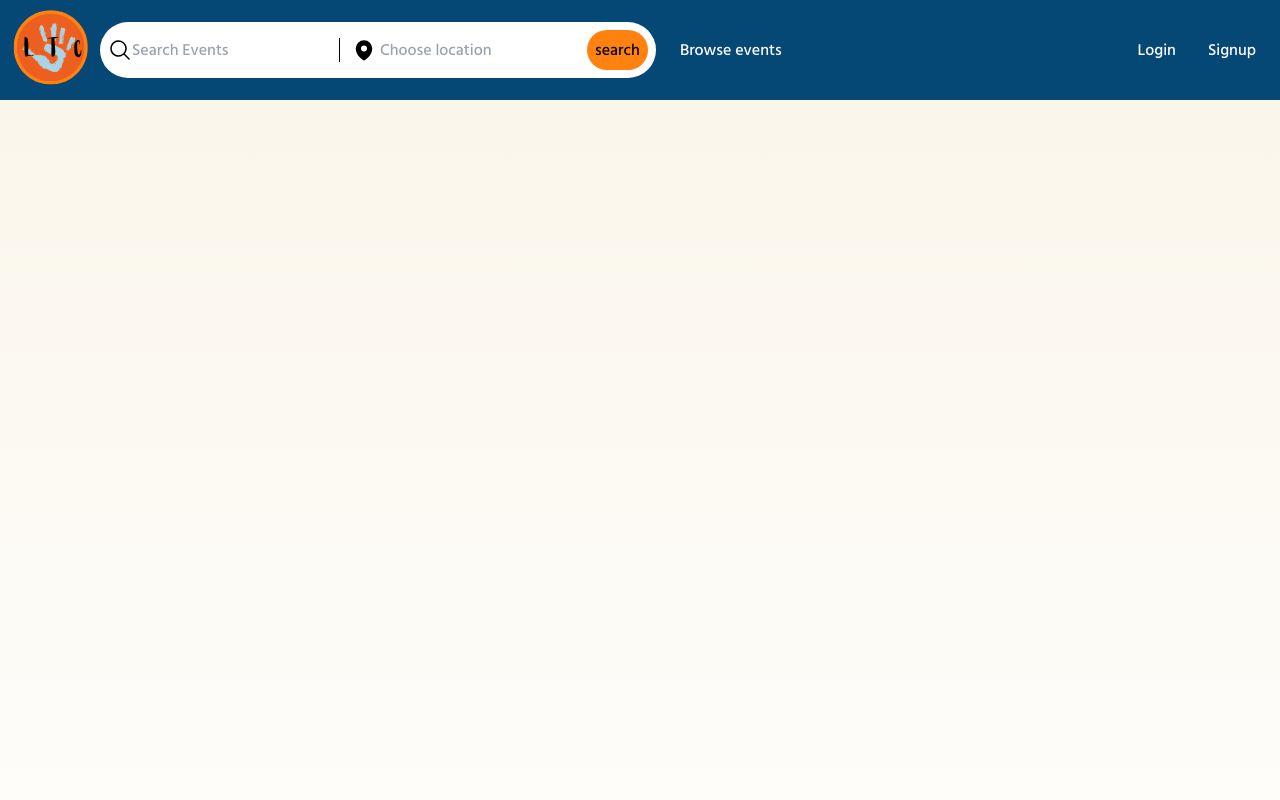
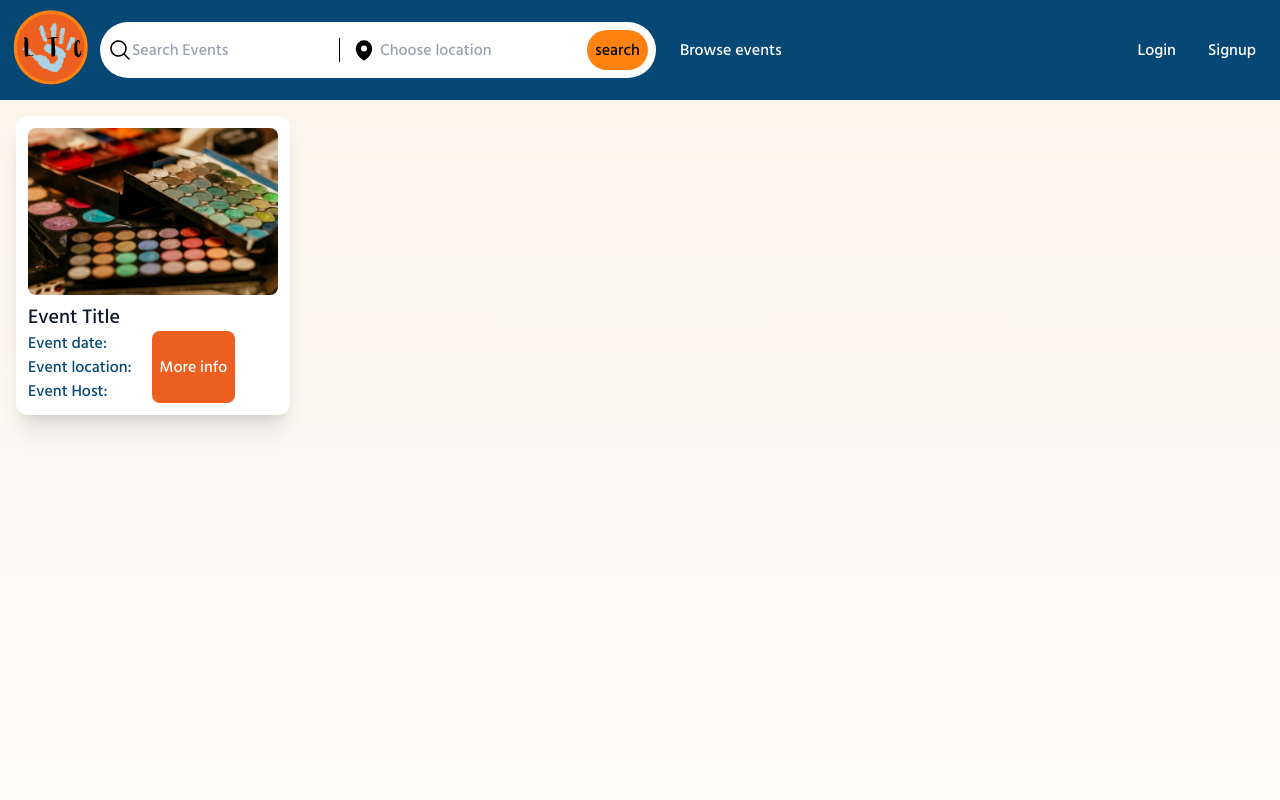
Before and after one commit to alehow84/let-them-create, a Next.js app in the folder ltc/: page /events in a window 1280 px wide. Shown: the top 800 px of the page. Built offline with nearby package versions, Linux system fonts and the light colour scheme.

Commit message:
Add basic UI for EventCard

```diff
--- /dev/null
+++ b/ltc/src/app/components/EventCard.tsx
@@ -0,0 +1,40 @@
+/*
+-I think I will be able to reuse this element for
+1.events list page
+2. user profile
+3. staff profile
+ and will have to include all buttons, and use state to determine
+ a. what page is showing and therefore
+ b. what buttons are rendered.
+ - Look at BurgerMenu for inspiration
+*/
+import Image from "next/image";
+import TestImg from "../../../public/bg-images/pexels-freestocks-251274.jpg";
+
+export default function EventCard() {
+  return (
+    <div className="bg-white rounded-xl m-4 p-3 w-fit text-slate shadow-xl">
+      <div className="flex flex-col">
+        <Image
+          src={TestImg}
+          alt="test image"
+          width={250}
+          height={120}
+          style={{ borderRadius: "8px", marginBottom: "8px" }}
+        />
+
+        <h2 className="text-xl">Event Title</h2>
+        <div className="flex">
+          <ul className="text-slate-light">
+            <li>Event date: </li>
+            <li>Event location: </li>
+            <li>Event Host:</li>
+          </ul>
+          <button className="text-white rounded-lg bg-orange pr-2 pl-2 hover:bg-sky hover:text-slate transition duration-150 ease-in-out ml-5">
+            More info
+          </button>
+        </div>
+      </div>
+    </div>
+  );
+}
--- a/ltc/src/app/components/burgerMenu/BurgerMenu.tsx
+++ b/ltc/src/app/components/burgerMenu/BurgerMenu.tsx
@@ -8,20 +8,15 @@ import { useGlobalState } from "@/app/contexts/GlobalStateContext";
 import { useEffect } from "react";
 
 export default function BurgerMenu() {
-  //need globally accessible states to track if menu is open, toggle menu and
   const { isMenuOpen, toggleMenu, exitMenu } = useGlobalState();
   useEffect(() => {
     if (isMenuOpen) {
-      //if menu is open, remove the scrolling feature
       document.body.classList.add("overflow-y-hidden");
     } else {
-      //if not, remove the class that takes away scroll ability
       document.body.classList.remove("overflow-y-hidden");
     }
-    //this triggers exitMenu function when
     window.addEventListener("resize", exitMenu);
 
-    //this is a clean-up function to remove this function when the burger menu is not rendered
     return () => {
       window.removeEventListener("resize", exitMenu);
     };
--- a/ltc/src/app/components/navbar/Navbar.tsx
+++ b/ltc/src/app/components/navbar/Navbar.tsx
@@ -10,7 +10,7 @@ export default function Navbar() {
       <Searchbar />
       <Link
         href="/events"
-        className="text-white rounded-full hover:bg-sky hover:text-slate p-2 ml-4"
+        className="text-white rounded-full hover:bg-sky hover:text-slate p-2 ml-4 transition ease-in-out duration-200"
       >
         Browse events
       </Link>
--- a/ltc/src/app/components/navbar/Searchbar.tsx
+++ b/ltc/src/app/components/navbar/Searchbar.tsx
@@ -41,7 +41,7 @@ export default function Searchbar() {
         />
         <button
           type="submit"
-          className="bg-orange-light rounded-full p-2 hover:bg-slate hover:text-white"
+          className="bg-orange-light rounded-full p-2 hover:bg-slate hover:text-white transition ease-in-out duration-200"
         >
           search
         </button>
--- a/ltc/src/app/components/navbar/UserLinks.tsx
+++ b/ltc/src/app/components/navbar/UserLinks.tsx
@@ -9,13 +9,13 @@ export default function UserLinks() {
     <>
       <Link
         href="/user-login"
-        className="text-white rounded-full hover:bg-sky hover:text-slate p-2 ml-4"
+        className="text-white rounded-full hover:bg-sky hover:text-slate p-2 ml-4 transition ease-in-out duration-200"
       >
         Login
       </Link>
       <Link
         href="/user-signup"
-        className="text-white rounded-full hover:bg-sky hover:text-slate p-2 ml-4"
+        className="text-white rounded-full hover:bg-sky hover:text-slate p-2 ml-4 transition ease-in-out duration-200"
       >
         Signup
       </Link>
--- a/ltc/src/app/events/page.tsx
+++ b/ltc/src/app/events/page.tsx
@@ -2,6 +2,7 @@
 import Navbar from "../components/navbar/Navbar";
 import BurgerMenu from "../components/burgerMenu/BurgerMenu";
 import Footer from "../components/Footer";
+import EventCard from "../components/EventCard";
 import { GlobalStateProvider } from "../contexts/GlobalStateContext";
 
 export default function Page() {
@@ -10,7 +11,9 @@ export default function Page() {
       <GlobalStateProvider>
         <Navbar />
         <BurgerMenu />
-        <main className="h-dvh"></main>
+        <main className="h-dvh">
+          <EventCard />
+        </main>
         <Footer />
       </GlobalStateProvider>
     </>
--- a/ltc/tailwind.config.ts
+++ b/ltc/tailwind.config.ts
@@ -20,11 +20,6 @@ const config: Config = {
       slate: "#0f172a",
       "slate-light": "#054875",
     },
-    // screens: {
-    //   mobile: "640px",
-    //   ipad: "768px",
-    //   desktop: "1024px",
-    // },
     extend: {
       fontSize: {
         "2xl": "1.75rem",
```
Also changed, not shown: ltc/src/app/globals.css (+1 -8 lines), ltc/public/bg-images/pexels-freestocks-251274.jpg (added).
